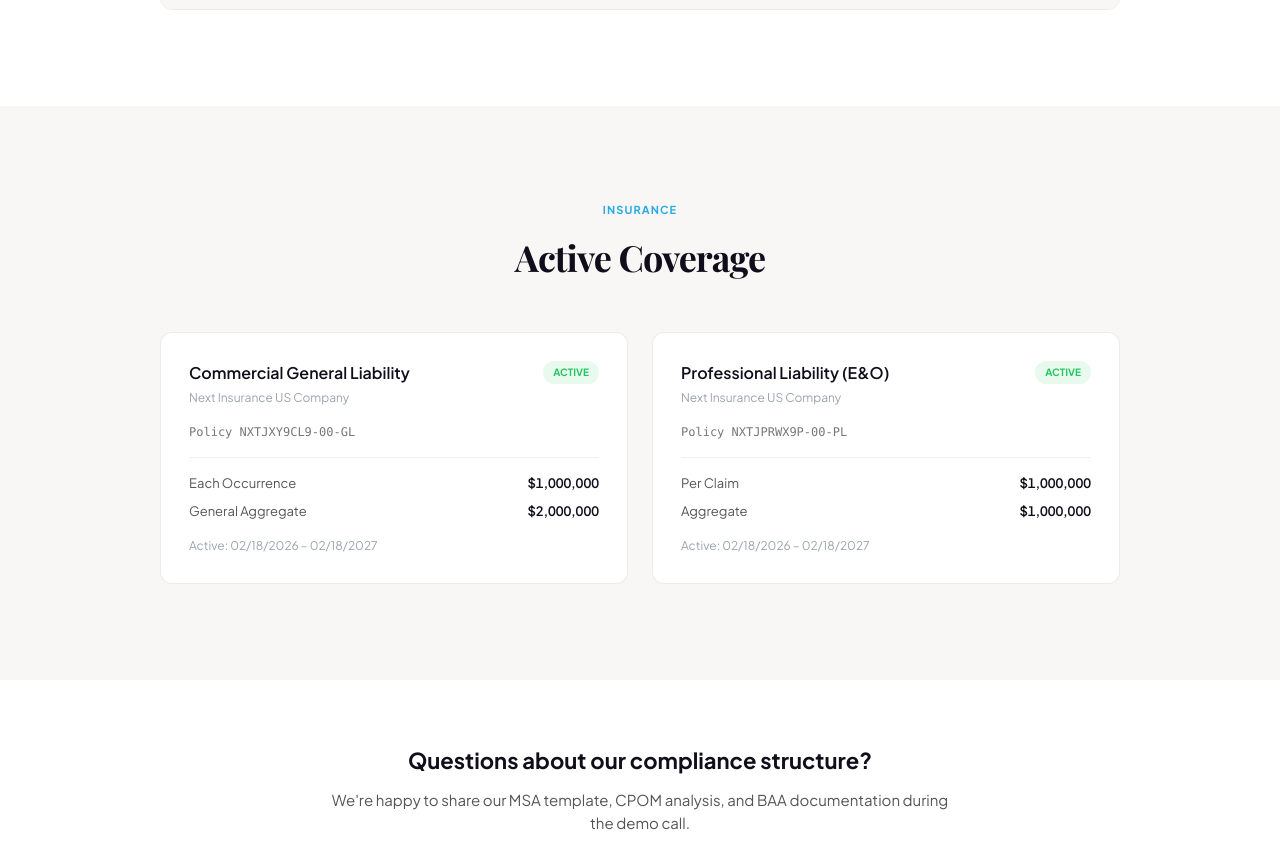
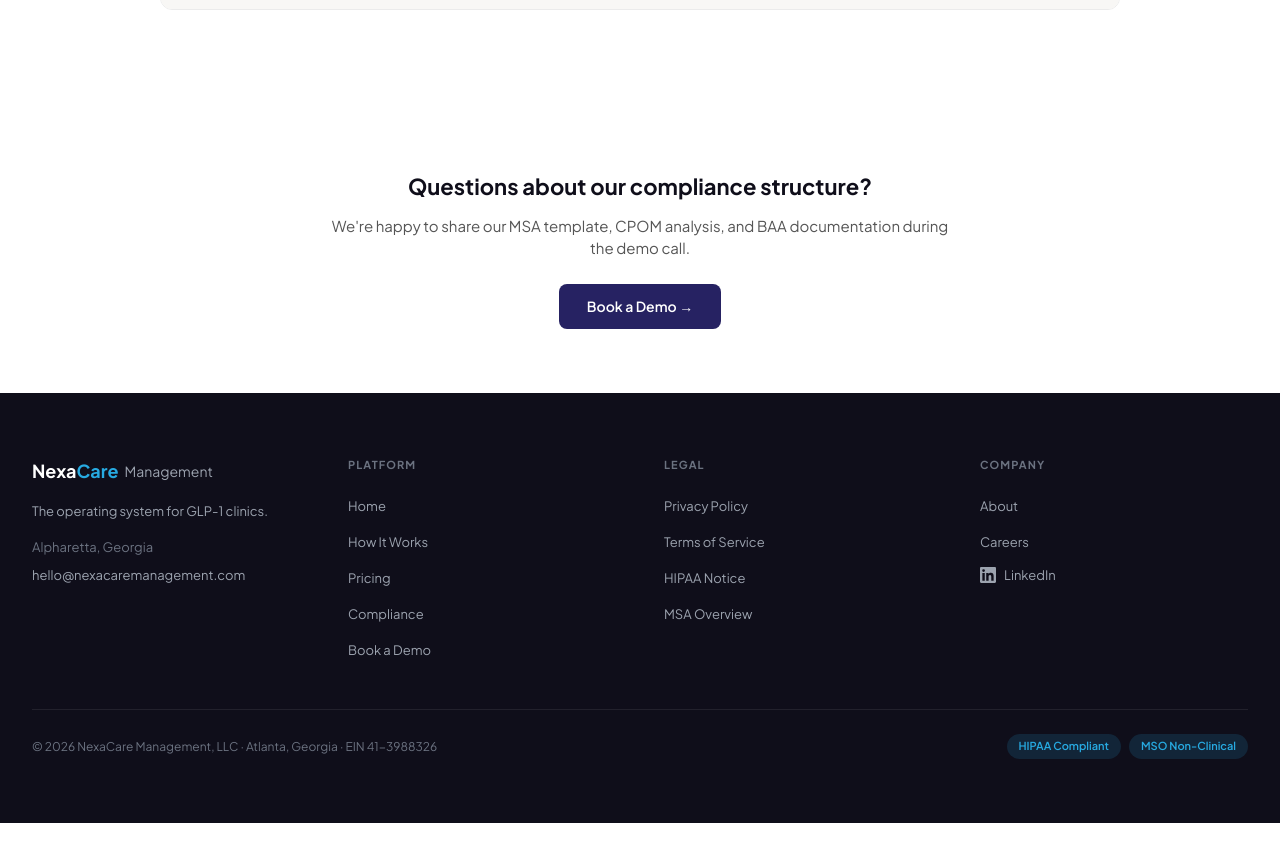
Before and after one commit to gedeonbak/nexacare-website, a Next.js app: page /compliance in a window 1280 px wide. Shown: the part 2289-3145 px from the top of the page. After the commit the page ends 3112 px from the top, so only its background shows below. Built offline with nearby package versions, Linux system fonts and the light colour scheme; no server answers.

Commit message:
Remove insurance section from compliance page

```diff
--- a/src/app/compliance/page.tsx
+++ b/src/app/compliance/page.tsx
@@ -390,111 +390,6 @@
         </div>
       </section>
 
-      {/* Section 4 — Insurance */}
-      <section className="py-24" style={{ backgroundColor: "#f8f7f5" }}>
-        <div className="max-w-5xl mx-auto px-4 sm:px-6 lg:px-8">
-          <div className="text-center mb-12">
-            <p className="eyebrow mb-3">INSURANCE</p>
-            <h2
-              className="mb-4"
-              style={{
-                fontFamily: "var(--font-playfair-display)",
-                fontSize: "clamp(26px, 3vw, 36px)",
-                fontWeight: 700,
-                letterSpacing: "-0.025em",
-                color: "#0f0e1a",
-              }}
-            >
-              Active Coverage
-            </h2>
-          </div>
-
-          <div className="grid grid-cols-1 md:grid-cols-2 gap-6">
-            {[
-              {
-                type: "Commercial General Liability",
-                insurer: "Next Insurance US Company",
-                policy: "NXTJXY9CL9-00-GL",
-                coverage: [
-                  { label: "Each Occurrence", value: "$1,000,000" },
-                  { label: "General Aggregate", value: "$2,000,000" },
-                ],
-                active: "02/18/2026 – 02/18/2027",
-              },
-              {
-                type: "Professional Liability (E&O)",
-                insurer: "Next Insurance US Company",
-                policy: "NXTJPRWX9P-00-PL",
-                coverage: [
-                  { label: "Per Claim", value: "$1,000,000" },
-                  { label: "Aggregate", value: "$1,000,000" },
-                ],
-                active: "02/18/2026 – 02/18/2027",
-              },
-            ].map((policy) => (
-              <div
-                key={policy.policy}
-                className="p-7 rounded-xl"
-                style={{
-                  backgroundColor: "#ffffff",
-                  border: "1px solid rgba(0,0,0,0.08)",
-                }}
-              >
-                <div className="flex items-start justify-between gap-3 mb-4">
-                  <div>
-                    <h3
-                      className="text-[16px] font-semibold mb-1"
-                      style={{ color: "#0f0e1a" }}
-                    >
-                      {policy.type}
-                    </h3>
-                    <p className="text-[12px]" style={{ color: "#9ca3af" }}>
-                      {policy.insurer}
-                    </p>
-                  </div>
-                  <span
-                    className="text-[10px] font-bold px-2.5 py-1 rounded-full shrink-0"
-                    style={{
-                      backgroundColor: "rgba(34,197,94,0.1)",
-                      color: "#22c55e",
-                    }}
-                  >
-                    ACTIVE
-                  </span>
-                </div>
-
-                <p className="text-[12px] font-mono mb-4" style={{ color: "#777" }}>
-                  Policy {policy.policy}
-                </p>
-
-                <div
-                  className="space-y-2 mb-4 pt-4"
-                  style={{ borderTop: "1px solid rgba(0,0,0,0.06)" }}
-                >
-                  {policy.coverage.map((c) => (
-                    <div key={c.label} className="flex justify-between">
-                      <span className="text-[13px]" style={{ color: "#555" }}>
-                        {c.label}
-                      </span>
-                      <span
-                        className="text-[13px] font-semibold tabular-nums"
-                        style={{ color: "#0f0e1a" }}
-                      >
-                        {c.value}
-                      </span>
-                    </div>
-                  ))}
-                </div>
-
-                <p className="text-[12px]" style={{ color: "#9ca3af" }}>
-                  Active: {policy.active}
-                </p>
-              </div>
-            ))}
-          </div>
-        </div>
-      </section>
-
       {/* CTA */}
       <section className="py-16" style={{ backgroundColor: "#ffffff" }}>
         <div className="max-w-2xl mx-auto px-4 sm:px-6 text-center">
```
